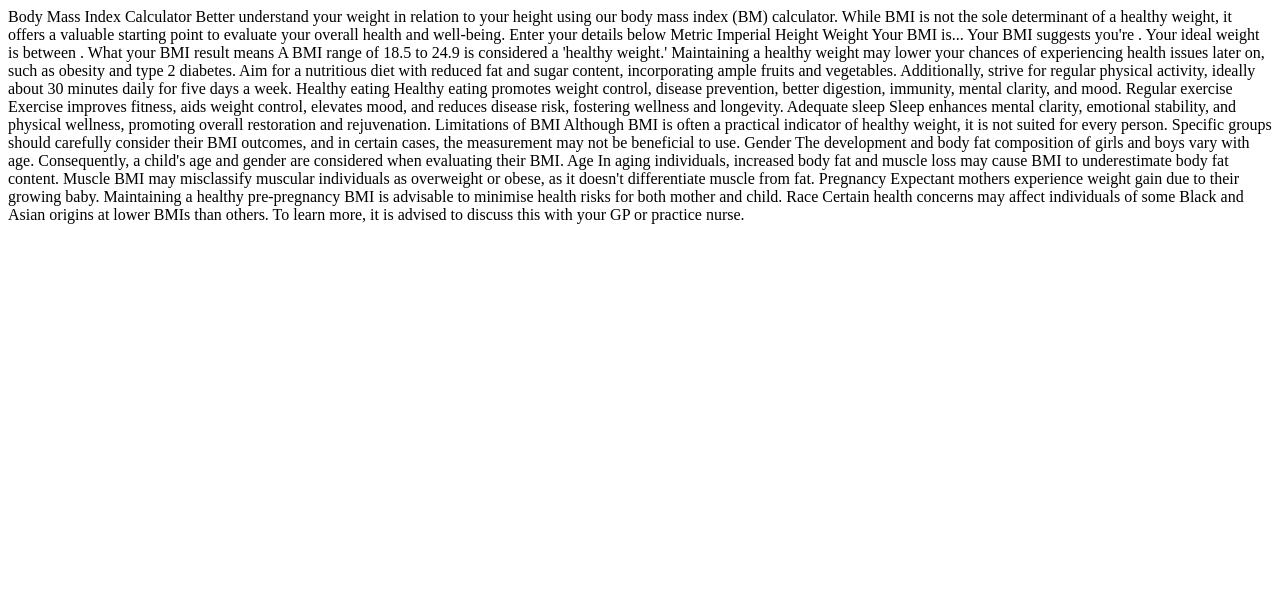
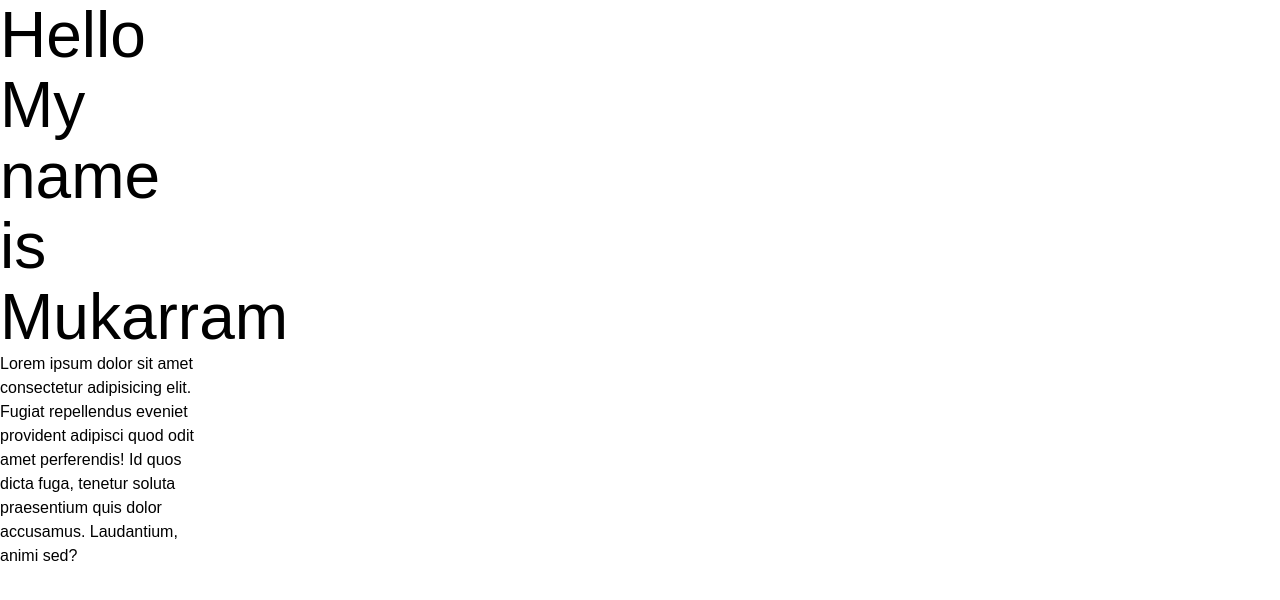
Before and after one commit to MukarramHaq/bmi-calculator, a website: page starter-code/index.html in a window 1280 px wide. Drawn offline with Linux system fonts and the light colour scheme.

Commit message:
feat: set up tailwindcss and created a design system for faster coding

```diff
--- /dev/null
+++ b/package.json
@@ -0,0 +1,5 @@
+{
+  "devDependencies": {
+    "tailwindcss": "^3.4.17"
+  }
+}
--- a/starter-code/index.html
+++ b/starter-code/index.html
@@ -5,12 +5,23 @@
   <meta name="viewport" content="width=device-width, initial-scale=1.0">
 
   <link rel="icon" type="image/png" sizes="32x32" href="./assets/images/favicon-32x32.png">
+  <link rel="stylesheet" href="./output.css">
 
   <title>Frontend Mentor | Body Mass Index Calculator</title>
 </head>
-<body>
 
-  Body Mass Index Calculator
+<!-- npx tailwindcss -i ./starter-code/input.css -o ./starter-code/output.css --watch -->
+
+<body class="font-inter-semibold">
+
+  <div class="w-[200px] font-inter-semibold">
+    <h1 class="text-heading-xl">Hello My name is Mukarram</h1>
+  </div>
+  <div class="w-[200px]">
+    <p>Lorem ipsum dolor sit amet consectetur adipisicing elit. Fugiat repellendus eveniet provident adipisci quod odit amet perferendis! Id quos dicta fuga, tenetur soluta praesentium quis dolor accusamus. Laudantium, animi sed?</p>
+  </div>
+
+  <!-- Body Mass Index Calculator
 
   Better understand your weight in relation to your height using our
   body mass index (BM) calculator. While BMI is not the sole determinant
@@ -25,14 +36,14 @@
   Height
   Weight
 
-  Your BMI is...
+  Your BMI is... -->
 
   <!-- add score -->
 
-  Your BMI suggests you're <!-- add classification -->.
-  Your ideal weight is between <!-- add range -->.
+  <!--Your BMI suggests you're --> <!-- add classification -->
+  <!--Your ideal weight is between --> <!-- add range -->
 
-  What your BMI result means
+  <!-- What your BMI result means
 
   A BMI range of 18.5 to 24.9 is considered a 'healthy weight.' Maintaining a
   healthy weight may lower your chances of experiencing health issues later on,
@@ -79,7 +90,7 @@
   Race
   Certain health concerns may affect individuals of some Black and Asian origins at
   lower BMIs than others. To learn more, it is advised to discuss this with your
-  GP or practice nurse.
+  GP or practice nurse. -->
 
 </body>
 </html>
--- /dev/null
+++ b/starter-code/input.css
@@ -0,0 +1,14 @@
+@tailwind base;
+@tailwind components;
+@tailwind utilities;
+
+@layer base{
+    @font-face {
+        font-family: 'Inter-Regular';
+        src: url('../starter-code/assets/fonts/static/Inter-Regular.ttf') format(ttf);
+    }
+    @font-face {
+        font-family: 'Inter-SemiBold';
+        src: url('../starter-code/assets/fonts/static/Inter-SemiBold.ttf') format(ttf);
+    }
+}
--- /dev/null
+++ b/tailwind.config.js
@@ -0,0 +1,21 @@
+/** @type {import('tailwindcss').Config} */
+module.exports = {
+  content: ["./starter-code/**/*.{html,js}"],
+  theme: {
+    colors: {
+      white: '#FFFFFF',
+      blue: '#345FF6',
+      gunmetal: '#253347',
+      'dark-electric-blue': '#5E6E85'
+    },
+    fontSize: {
+      'heading-xl': ['64px', {lineHeight: '1.1'}],
+    },
+    fontFamily: {
+      'regular': 'Inter-Regular, sans-serif',
+      'inter-semibold': 'Inter-SemiBold, sans-serif',
+    },
+    extend: {},
+  },
+  plugins: [],
+}
```
Also changed, not shown: starter-code/output.css (added), 2 other files.
